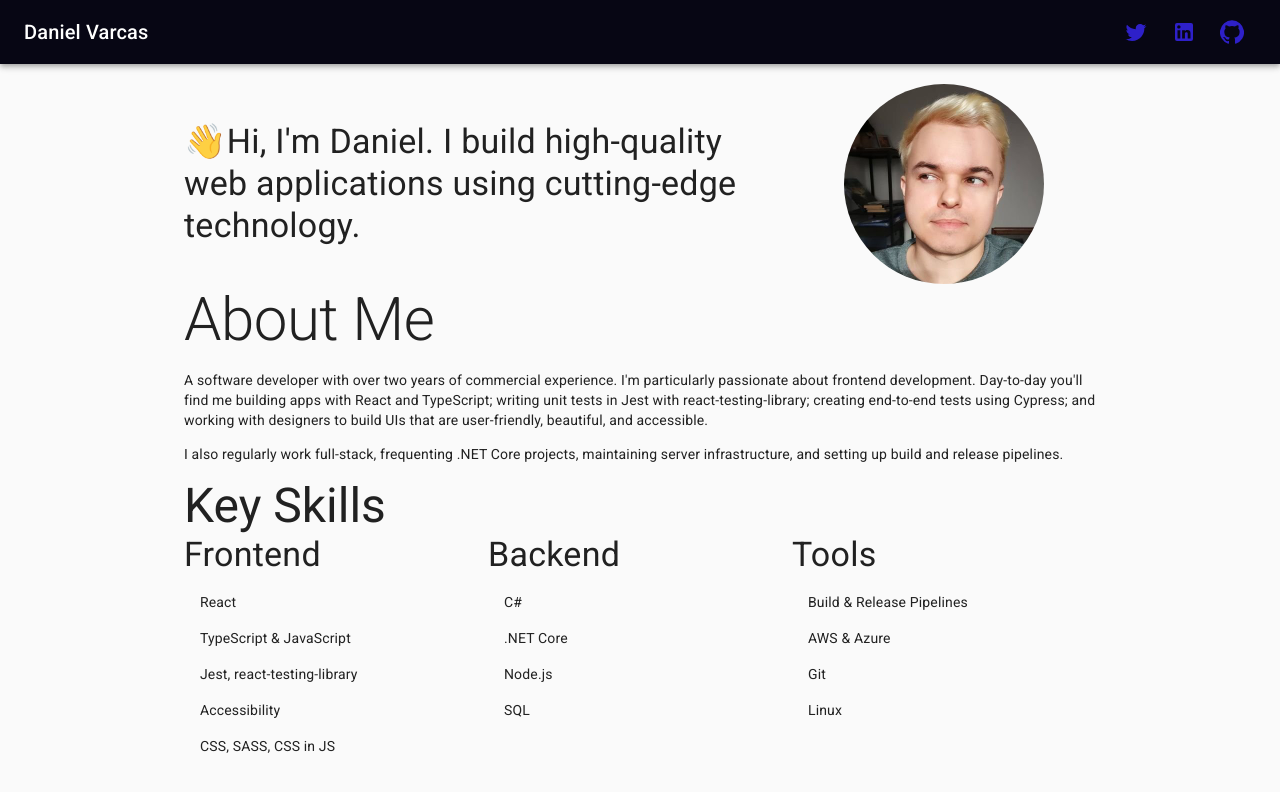
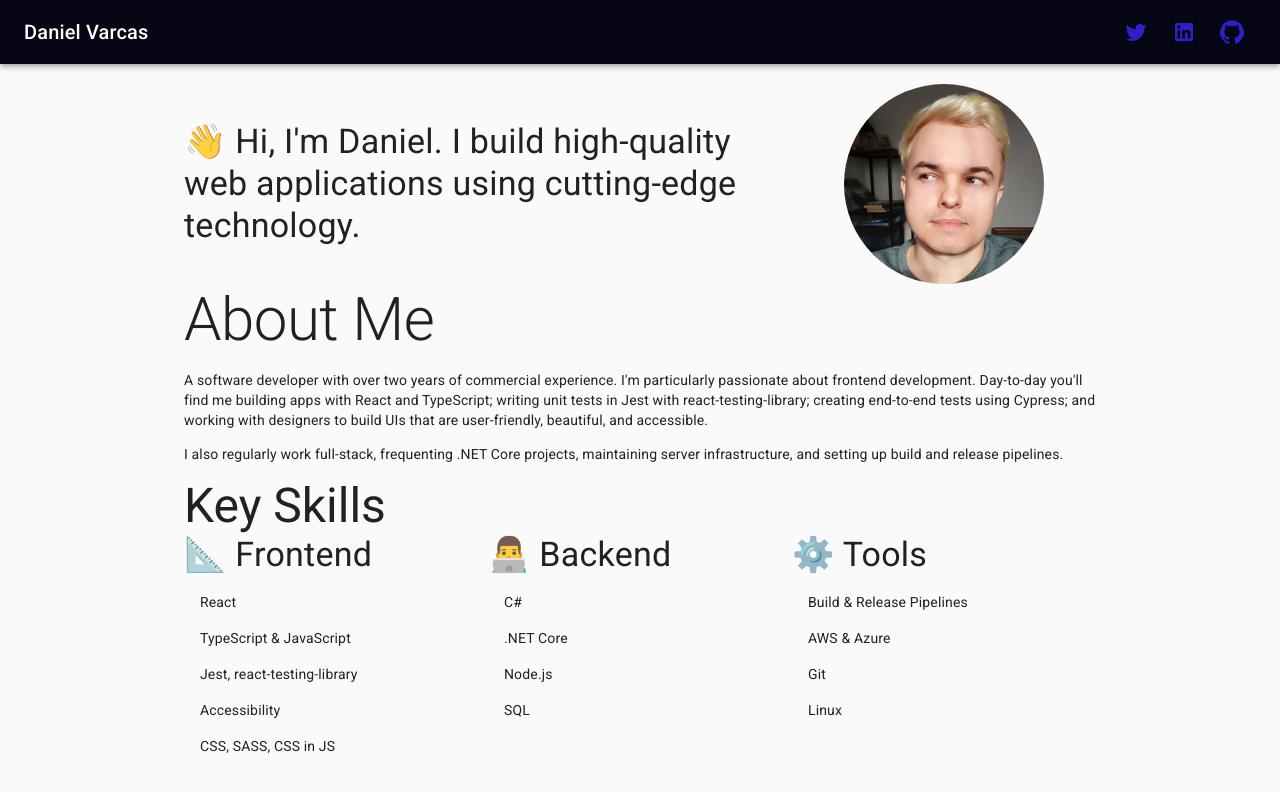
Before and after one commit to danielvarcas/website, a Next.js app: page / in a window 1280 px wide. Shown: the top 792 px of the page. Built offline with nearby package versions, Linux system fonts and the light colour scheme.

Commit message:
add emojis

```diff
--- a/src/pages/index.tsx
+++ b/src/pages/index.tsx
@@ -40,9 +40,9 @@ export default function Home(): JSX.Element {
           <Grid container alignItems="center">
             <Grid item sm={8}>
               <Typography variant="h4" component="h1">
-                <span role="img" aria-label="waving">
+                <span role="img" aria-label="hand waving">
                   👋
-                </span>
+                </span>{" "}
                 Hi, I&apos;m Daniel. I build high-quality web applications using
                 cutting-edge technology.
               </Typography>
@@ -81,7 +81,12 @@ export default function Home(): JSX.Element {
 
           <Grid container>
             <Grid item sm={4}>
-              <Typography variant="h4">Frontend</Typography>
+              <Typography variant="h4">
+                <span role="img" aria-label="triangular ruler">
+                  📐
+                </span>{" "}
+                Frontend
+              </Typography>
               <List>
                 <ListItem>React</ListItem>
                 <ListItem>TypeScript &amp; JavaScript</ListItem>
@@ -91,7 +96,12 @@ export default function Home(): JSX.Element {
               </List>
             </Grid>
             <Grid item sm={4}>
-              <Typography variant="h4">Backend</Typography>
+              <Typography variant="h4">
+                <span role="img" aria-label="technologist">
+                  👨‍💻
+                </span>{" "}
+                Backend
+              </Typography>
               <List>
                 <ListItem>C#</ListItem>
                 <ListItem>.NET Core</ListItem>
@@ -100,7 +110,12 @@ export default function Home(): JSX.Element {
               </List>
             </Grid>
             <Grid item sm={4}>
-              <Typography variant="h4">Tools</Typography>
+              <Typography variant="h4">
+                <span role="img" aria-label="gear">
+                  ⚙️
+                </span>{" "}
+                Tools
+              </Typography>
               <List>
                 <ListItem>Build &amp; Release Pipelines</ListItem>
                 <ListItem>AWS &amp; Azure</ListItem>
```
